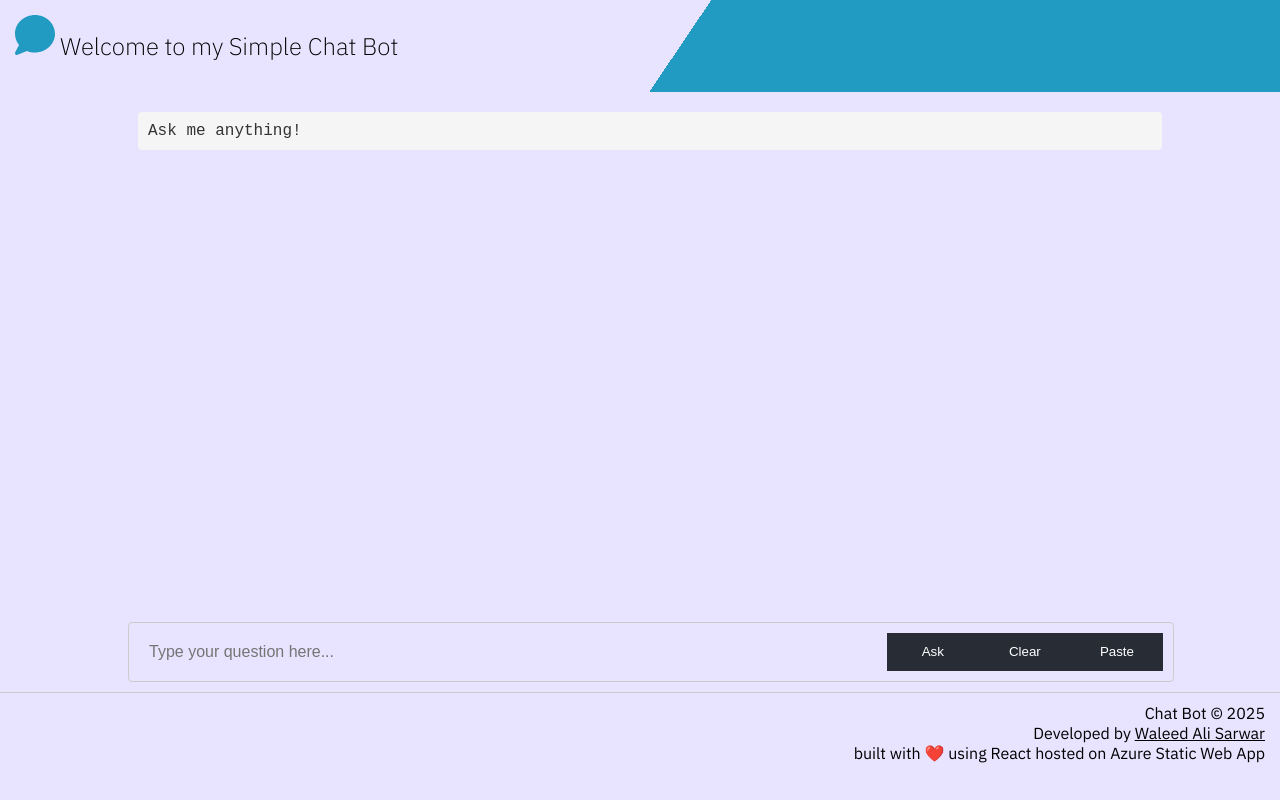
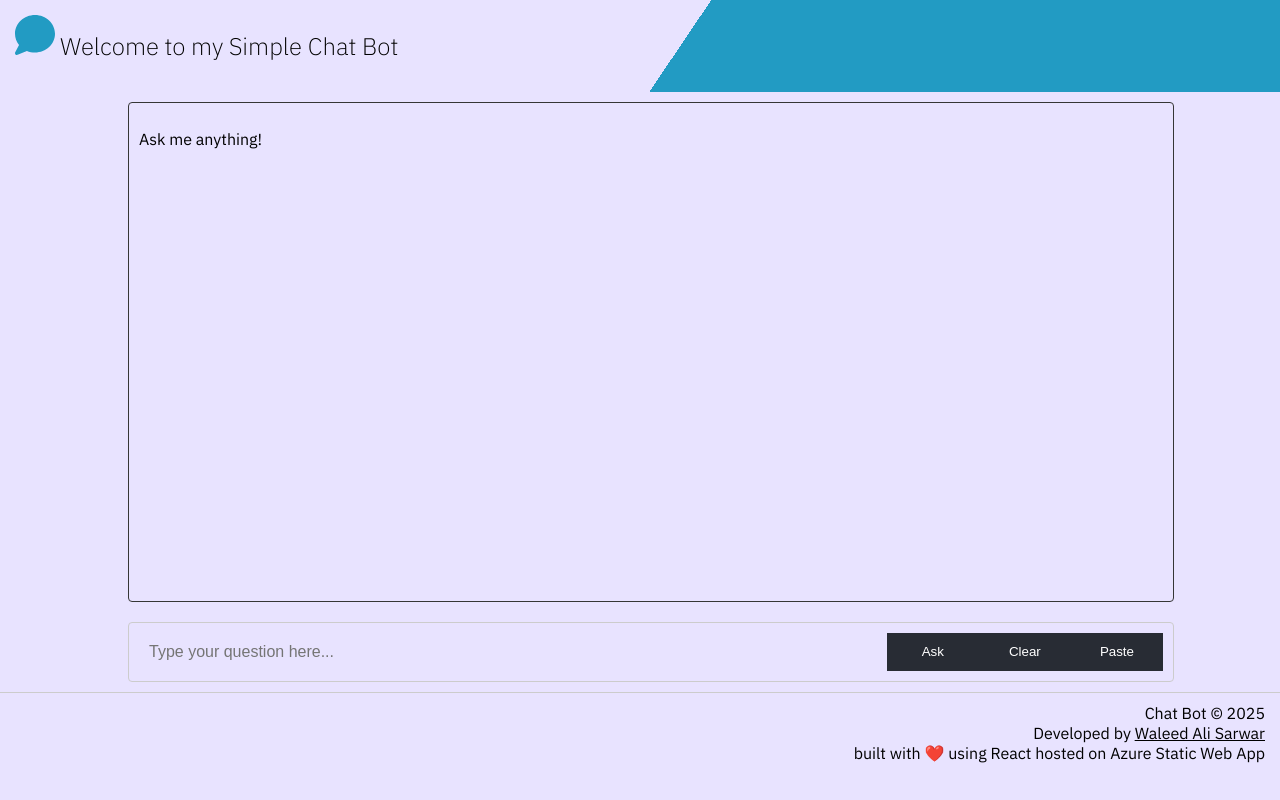
Before and after one commit to waleed-ali-sarwar/chatbot-react-app, a React (Vite) app: page / in a window 1280 px wide. Built offline with nearby package versions, Linux system fonts and the light colour scheme.

Commit message:
UI Improvements

```diff
--- a/package.json
+++ b/package.json
@@ -12,7 +12,10 @@
   "dependencies": {
     "axios": "^1.11.0",
     "react": "^19.1.0",
-    "react-dom": "^19.1.0"
+    "react-dom": "^19.1.0",
+    "react-markdown": "^10.1.0",
+    "react-syntax-highlighter": "^15.6.1",
+    "remark-gfm": "^4.0.1"
   },
   "devDependencies": {
     "@eslint/js": "^9.30.1",
--- a/src/App.jsx
+++ b/src/App.jsx
@@ -1,6 +1,5 @@
-import { useState } from 'react';
+// App Component - Main entry point of application
 import './App.css'
-import axios from 'axios';
 import Chat from './Chat/Chat';
 import Header from './Components/header';
 import Footer from './Components/footer';
@@ -9,8 +8,11 @@ function App() {
 
   return (
     <>
+      {/* // Header  */}
       <Header/>
+      {/* // Chat  */}
       <Chat/>
+      {/* // Footer  */}
       <Footer/>
     </>
   )
--- a/src/Chat/Chat.css
+++ b/src/Chat/Chat.css
@@ -39,17 +39,9 @@
     padding: 10px;
     margin: 10px 0;
     overflow-y: auto;
+
     flex-grow: 1;
-}
-
-pre {
-    white-space: pre-wrap;
-    word-wrap: break-word;
-    margin: 0;
-    font-family: 'IBM Plex Mono', monospace;
-    color: #333;
-    background-color: #f5f5f5;
-    padding: 10px;
+    border:solid 1px #363636;
     border-radius: 4px;
 }
 
--- a/src/Chat/Chat.jsx
+++ b/src/Chat/Chat.jsx
@@ -1,14 +1,16 @@
 import axios from "axios"; // Importing axios for API calls
 import { useState } from 'react'; // Importing useState from React for state management
 import './Chat.css'; //  CSS
+import Formater_data from '../Components/formater_data'; // Importing the Formater_data component for formatting the response
+// API key for Google Gemini
+const api_Key = "AIzaSyAZvBozCbgvbZ2aJMYYyWN0QkJ5NDVdCZ8";
+const api_URL = "https://generativelanguage.googleapis.com/v1beta/models/gemini-2.0-flash:generateContent";
+
 function Chat() {
   // State to hold the input value
   const [inputValue, setInputValue] = useState("");
   const [clearInput, setClearInput] = useState(false);
   const [answer, setAnswer] = useState("");
-  // API key for Google Gemini
-  const api_Key = "Your-API-KEY";
-  const api_URL = "https://generativelanguage.googleapis.com/v1beta/models/gemini-2.0-flash:generateContent";
   // api call function
   async function generate_Answer() {
     setAnswer("Thinking...");
@@ -50,9 +52,7 @@ function Chat() {
     <>
       <div className="container">
         <div className="chat-reply">
-            <pre>
-              {answer ? answer : "Ask me anything!"}
-            </pre>
+          <Formater_data data={answer ? answer : "Ask me anything!"} />
         </div>
         <div className="form-control">
 
--- a/src/Components/footer.jsx
+++ b/src/Components/footer.jsx
@@ -1,3 +1,4 @@
+// Footer component
 function Footer(){
     return(
         <footer>
--- /dev/null
+++ b/src/Components/formater_data.jsx
@@ -0,0 +1,25 @@
+// Formater for Markdown data
+import ReactMarkdown from 'react-markdown';
+import remarkGfm from 'remark-gfm';
+import { Prism as SyntaxHighlighter } from 'react-syntax-highlighter';
+import { dracula } from 'react-syntax-highlighter/dist/esm/styles/prism';
+// passing props in function to format the AI Reply
+function Formater_data({ data }) {
+    return (
+        <ReactMarkdown components={{
+            code({ node, inline, className, children, ...props }) {
+                const match = /language-(\w+)/.exec(className || '');
+                return !inline && match ? (
+                    <SyntaxHighlighter style={dracula} language={match[1]} {...props}>
+                        {String(children).replace(/\n$/, '')}
+                    </SyntaxHighlighter>
+                ) : (
+                    <code className={className} {...props}>{children}</code>
+                );
+            }
+        }} remarkPlugins={[remarkGfm]}>
+            {data}
+        </ReactMarkdown>
+    )
+}
+export default Formater_data;
--- a/src/Components/header.jsx
+++ b/src/Components/header.jsx
@@ -1,3 +1,4 @@
+// Header component
 function Header() {
     return (
         <header>
```
Also changed, not shown: 1 other file (tests, documents, lock files or other folders).
